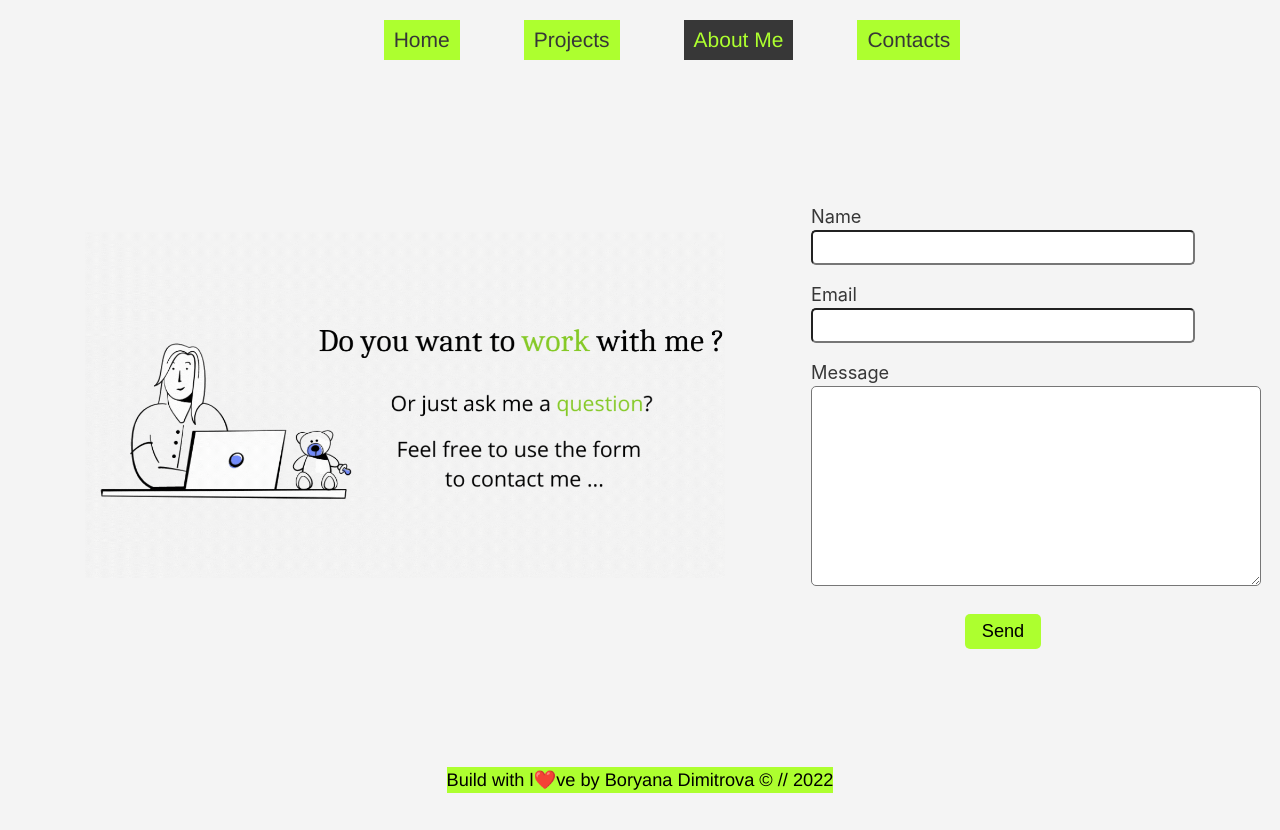
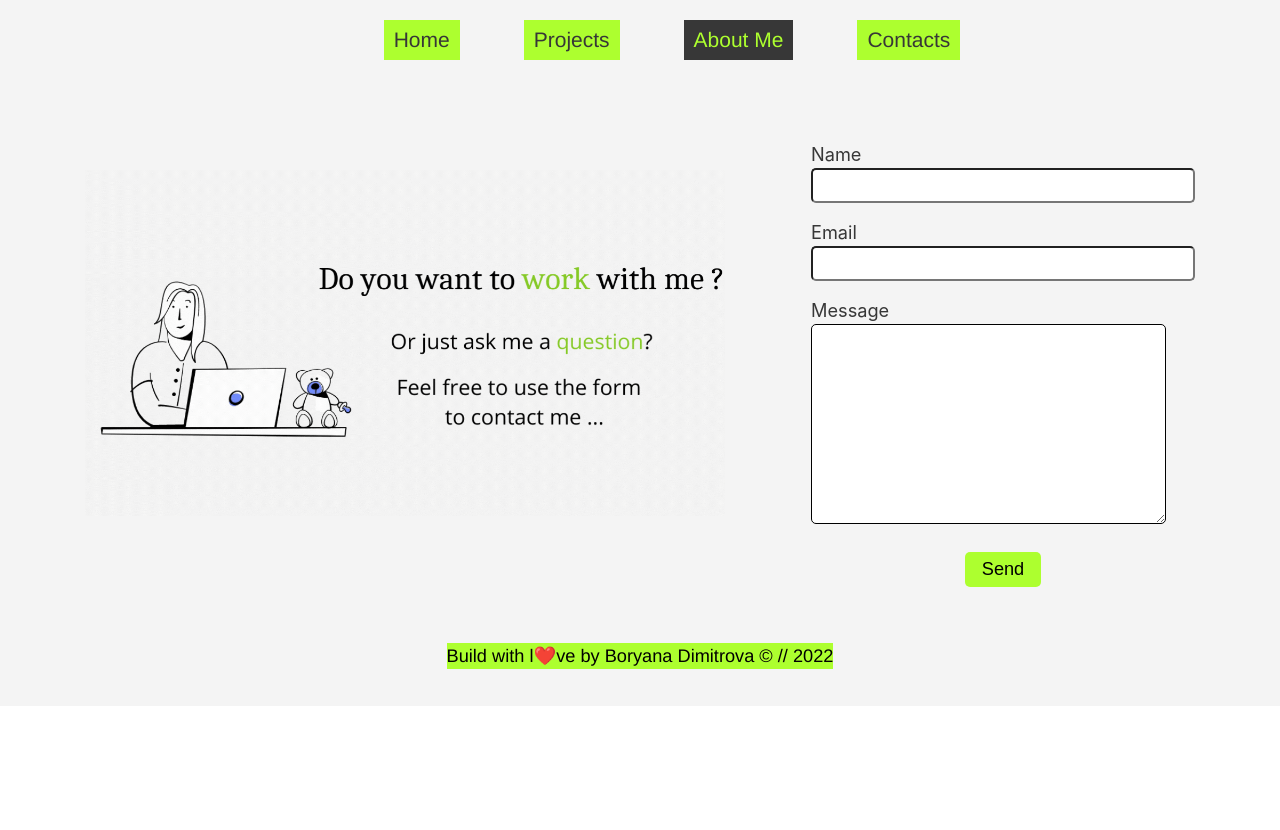
Before and after one commit to boryand/portfolio, a React (Create React App) app: page /contacts in a window 1280 px wide. After the commit the page ends 800 px from the top, so only its background shows below. Built offline with nearby package versions, Linux system fonts and the light colour scheme; a web font is replaced by a local one.

Commit message:
Fixing some issues

```diff
--- a/src/styles/contacts.css
+++ b/src/styles/contacts.css
@@ -423,4 +423,16 @@ textarea {
     border: 1px solid black;
   }
 }
+
+@media only screen and (min-width: 1201px) {
+  .wrapper_contacts {
+    height: -webkit-max-content;
+    height: -moz-max-content;
+    height: max-content;
+  }
+  form textarea {
+    width: 355px;
+    border: 1px solid black;
+  }
+}
 /*# sourceMappingURL=contacts.css.map */
--- a/src/styles/contacts.scss
+++ b/src/styles/contacts.scss
@@ -208,7 +208,6 @@ textarea {
   }
 }
 
-
 @media only screen and (min-width: 1076px) and (max-width: 1176px) {
   form {
     textarea {
@@ -217,3 +216,15 @@ textarea {
     }
   }
 }
+
+@media only screen and (min-width: 1201px) {
+  .wrapper_contacts {
+    height: max-content;
+  }
+  form {
+    textarea {
+      width: 355px;
+      border: 1px solid black;
+    }
+  }
+}
--- a/src/styles/style.css
+++ b/src/styles/style.css
@@ -817,6 +817,18 @@ textarea {
   }
 }
 
+@media only screen and (min-width: 1201px) {
+  .wrapper_contacts {
+    height: -webkit-max-content;
+    height: -moz-max-content;
+    height: max-content;
+  }
+  form textarea {
+    width: 355px;
+    border: 1px solid black;
+  }
+}
+
 .container_1 {
   display: -webkit-box;
   display: -ms-flexbox;
```
Also changed, not shown: 2 other files (tests, documents, lock files or other folders).
